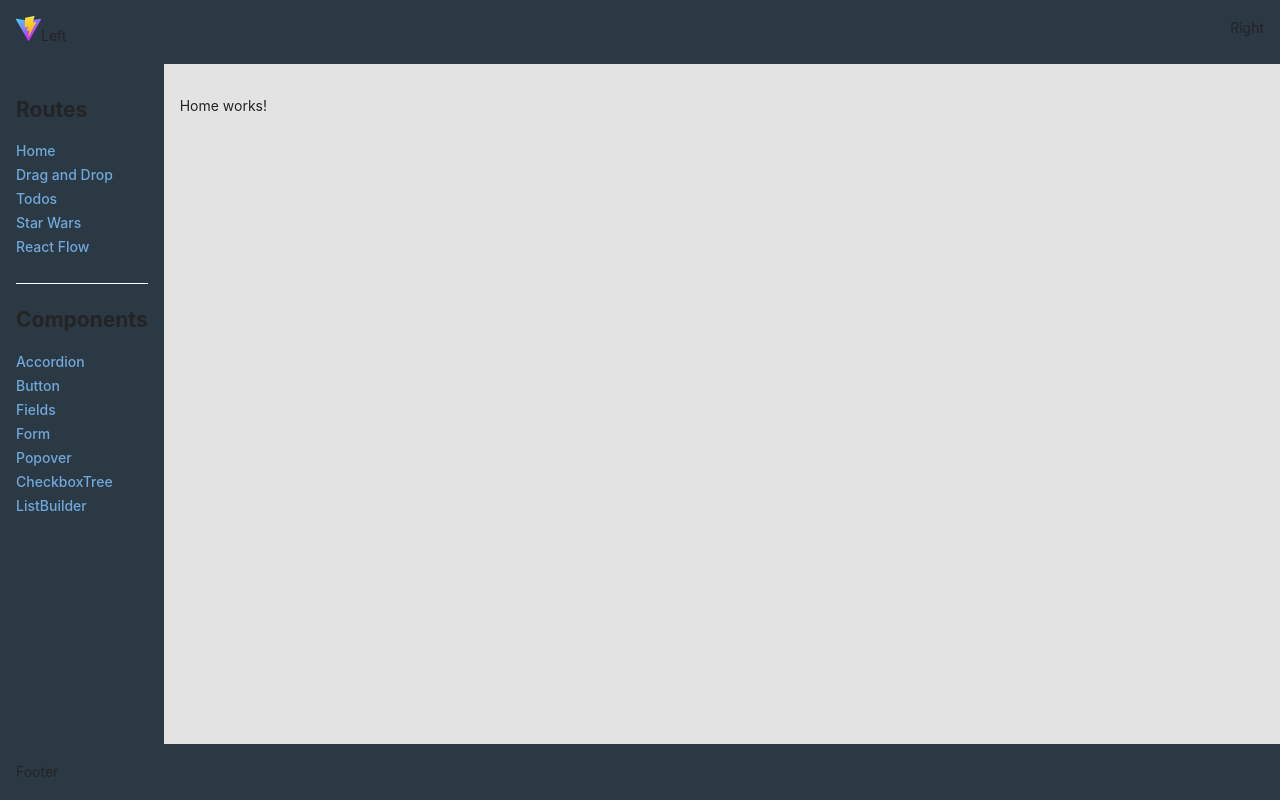
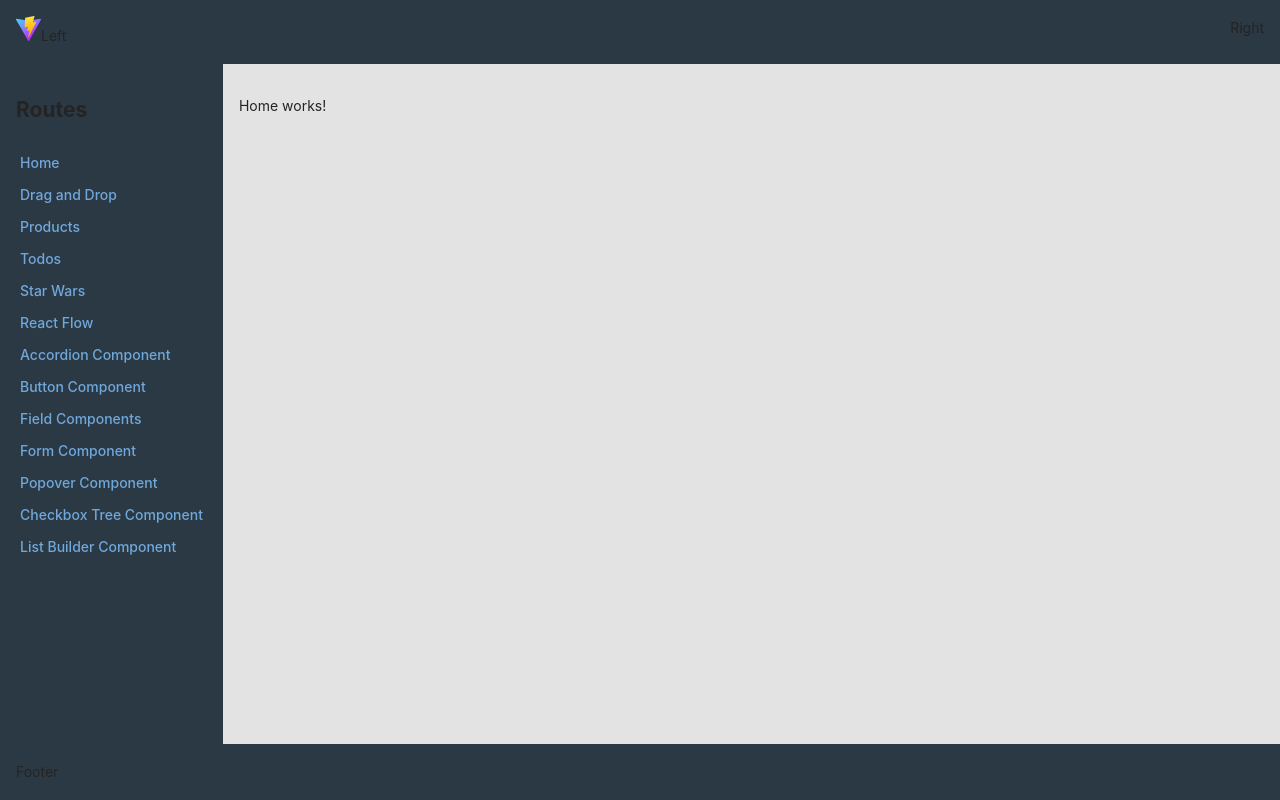
Before and after one commit to atwright147/react-playground, a React (Vite) app: page / in a window 1280 px wide. Built offline with nearby package versions, Linux system fonts and the light colour scheme; what react-dnd-multi-backend would draw is missing.

Commit message:
make nav dynamic

```diff
--- a/src/components/Nav/Nav.module.scss
+++ b/src/components/Nav/Nav.module.scss
@@ -6,6 +6,7 @@
 .link {
   display: flex;
   color: var(--ct-light-blue);
+  padding: .25rem;
 }
 
 .hr {
--- a/src/components/Nav/Nav.tsx
+++ b/src/components/Nav/Nav.tsx
@@ -1,47 +1,23 @@
 import { NavLink } from 'react-router-dom';
+
+import { type NamedRouteObject, routes } from '../../routes';
 
 import styles from './Nav.module.scss';
 
 export const Nav = (): JSX.Element => (
   <nav className={styles.nav} aria-label="Primary">
     <h2>Routes</h2>
-    <NavLink className={styles.link} to="/">
-      Home
-    </NavLink>
-    <NavLink className={styles.link} to="/drag-and-drop">
-      Drag and Drop
-    </NavLink>
-    <NavLink className={styles.link} to="/todos">
-      Todos
-    </NavLink>
-    <NavLink className={styles.link} to="/starwars">
-      Star Wars
-    </NavLink>
-    <NavLink className={styles.link} to="/reactflow">
-      React Flow
-    </NavLink>
-    <hr className={styles.hr} />
-    <h2>Components</h2>
-    <NavLink className={styles.link} to="/components/accordion">
-      Accordion
-    </NavLink>
-    <NavLink className={styles.link} to="/components/button">
-      Button
-    </NavLink>
-    <NavLink className={styles.link} to="/components/fields">
-      Fields
-    </NavLink>
-    <NavLink className={styles.link} to="/components/form">
-      Form
-    </NavLink>
-    <NavLink className={styles.link} to="/components/popover">
-      Popover
-    </NavLink>
-    <NavLink className={styles.link} to="/components/checkbox-tree">
-      CheckboxTree
-    </NavLink>
-    <NavLink className={styles.link} to="/components/list-builder">
-      ListBuilder
-    </NavLink>
+    {routes.map((route) => (
+      <>
+        <NavLink key={route.path} className={styles.link} to={route.path}>
+          {route.name}
+        </NavLink>
+        {(route.children as NamedRouteObject[])?.map((child) => (
+          <NavLink key={child.path} className={styles.link} to={child.path}>
+            {child.name}
+          </NavLink>
+        ))}
+      </>
+    ))}
   </nav>
 );
--- a/src/main.tsx
+++ b/src/main.tsx
@@ -3,85 +3,11 @@ import ReactDOM from 'react-dom/client';
 import { RouterProvider, createBrowserRouter } from 'react-router-dom';
 import 'normalize.css';
 
-import { AccordionRoute } from './routes/AccordionRoute/AccordionRoute';
-import { ButtonsRoute } from './routes/ButtonsRoute/ButtonsRoute';
-import { CheckboxTreeRoute } from './routes/CheckboxTree/CheckboxTreeRoute';
-import { DragAndDrop } from './routes/DragAndDrop/DragAndDrop';
-import { ErrorPage } from './routes/Error/Error';
-import { FieldsRoute } from './routes/FieldsRoute/FieldsRoute';
-import { FormRoute } from './routes/FormRoute/FormRoute';
-import { Home } from './routes/Home/Home';
-import { ListBuilderRoute } from './routes/ListBuilderRoute/ListBuilderRoute';
-import { PopoverRoute } from './routes/PopoverRoute/PopoverRoute';
-import { Products } from './routes/Products/Products';
-import { ReactFlowRoute } from './routes/ReactFlowRoute/ReactFlowRoute';
-import { Root } from './routes/Root/Root';
-import { StarWarsRoute } from './routes/StarWarsRoute/StarWarsRoute';
-import { TodosRoute } from './routes/Todos/TotosRoute';
-
 import './index.scss';
 
-const router = createBrowserRouter([
-  {
-    path: '/',
-    element: <Root />,
-    errorElement: <ErrorPage />,
-    children: [
-      {
-        path: '/',
-        element: <Home />,
-      },
-      {
-        path: 'drag-and-drop',
-        element: <DragAndDrop />,
-      },
-      {
-        path: 'products',
-        element: <Products />,
-      },
-      {
-        path: 'todos',
-        element: <TodosRoute />,
-      },
-      {
-        path: 'starwars',
-        element: <StarWarsRoute />,
-      },
-      {
-        path: 'reactflow',
-        element: <ReactFlowRoute />,
-      },
-      {
-        path: 'components/accordion',
-        element: <AccordionRoute />,
-      },
-      {
-        path: 'components/button',
-        element: <ButtonsRoute />,
-      },
-      {
-        path: 'components/fields',
-        element: <FieldsRoute />,
-      },
-      {
-        path: 'components/form',
-        element: <FormRoute />,
-      },
-      {
-        path: 'components/popover',
-        element: <PopoverRoute />,
-      },
-      {
-        path: 'components/checkbox-tree',
-        element: <CheckboxTreeRoute />,
-      },
-      {
-        path: 'components/list-builder',
-        element: <ListBuilderRoute />,
-      },
-    ],
-  },
-]);
+import { routes } from './routes';
+
+const router = createBrowserRouter(routes);
 
 ReactDOM.createRoot(document.getElementById('root') as HTMLDivElement).render(
   <React.StrictMode>
--- /dev/null
+++ b/src/routes.tsx
@@ -0,0 +1,98 @@
+import type { RouteObject } from 'react-router-dom';
+
+import { AccordionRoute } from './routes/AccordionRoute/AccordionRoute';
+import { ButtonsRoute } from './routes/ButtonsRoute/ButtonsRoute';
+import { CheckboxTreeRoute } from './routes/CheckboxTree/CheckboxTreeRoute';
+import { DragAndDrop } from './routes/DragAndDrop/DragAndDrop';
+import { ErrorPage } from './routes/Error/Error';
+import { FieldsRoute } from './routes/FieldsRoute/FieldsRoute';
+import { FormRoute } from './routes/FormRoute/FormRoute';
+import { Home } from './routes/Home/Home';
+import { ListBuilderRoute } from './routes/ListBuilderRoute/ListBuilderRoute';
+import { PopoverRoute } from './routes/PopoverRoute/PopoverRoute';
+import { Products } from './routes/Products/Products';
+import { ReactFlowRoute } from './routes/ReactFlowRoute/ReactFlowRoute';
+import { Root } from './routes/Root/Root';
+import { StarWarsRoute } from './routes/StarWarsRoute/StarWarsRoute';
+import { TodosRoute } from './routes/Todos/TotosRoute';
+
+export type NamedRouteObject = RouteObject & {
+  name?: string;
+  children?: NamedRouteObject[]; // Ensure that children are also of type NamedRouteObject
+  path: string;
+};
+
+export const routes: NamedRouteObject[] = [
+  {
+    path: '/',
+    element: <Root />,
+    errorElement: <ErrorPage />,
+    children: [
+      {
+        name: 'Home',
+        path: '/',
+        element: <Home />,
+      },
+      {
+        name: 'Drag and Drop',
+        path: 'drag-and-drop',
+        element: <DragAndDrop />,
+      },
+      {
+        name: 'Products',
+        path: 'products',
+        element: <Products />,
+      },
+      {
+        name: 'Todos',
+        path: 'todos',
+        element: <TodosRoute />,
+      },
+      {
+        name: 'Star Wars',
+        path: 'starwars',
+        element: <StarWarsRoute />,
+      },
+      {
+        name: 'React Flow',
+        path: 'reactflow',
+        element: <ReactFlowRoute />,
+      },
+      {
+        name: 'Accordion Component',
+        path: 'components/accordion',
+        element: <AccordionRoute />,
+      },
+      {
+        name: 'Button Component',
+        path: 'components/button',
+        element: <ButtonsRoute />,
+      },
+      {
+        name: 'Field Components',
+        path: 'components/fields',
+        element: <FieldsRoute />,
+      },
+      {
+        name: 'Form Component',
+        path: 'components/form',
+        element: <FormRoute />,
+      },
+      {
+        name: 'Popover Component',
+        path: 'components/popover',
+        element: <PopoverRoute />,
+      },
+      {
+        name: 'Checkbox Tree Component',
+        path: 'components/checkbox-tree',
+        element: <CheckboxTreeRoute />,
+      },
+      {
+        name: 'List Builder Component',
+        path: 'components/list-builder',
+        element: <ListBuilderRoute />,
+      },
+    ],
+  },
+];
```
